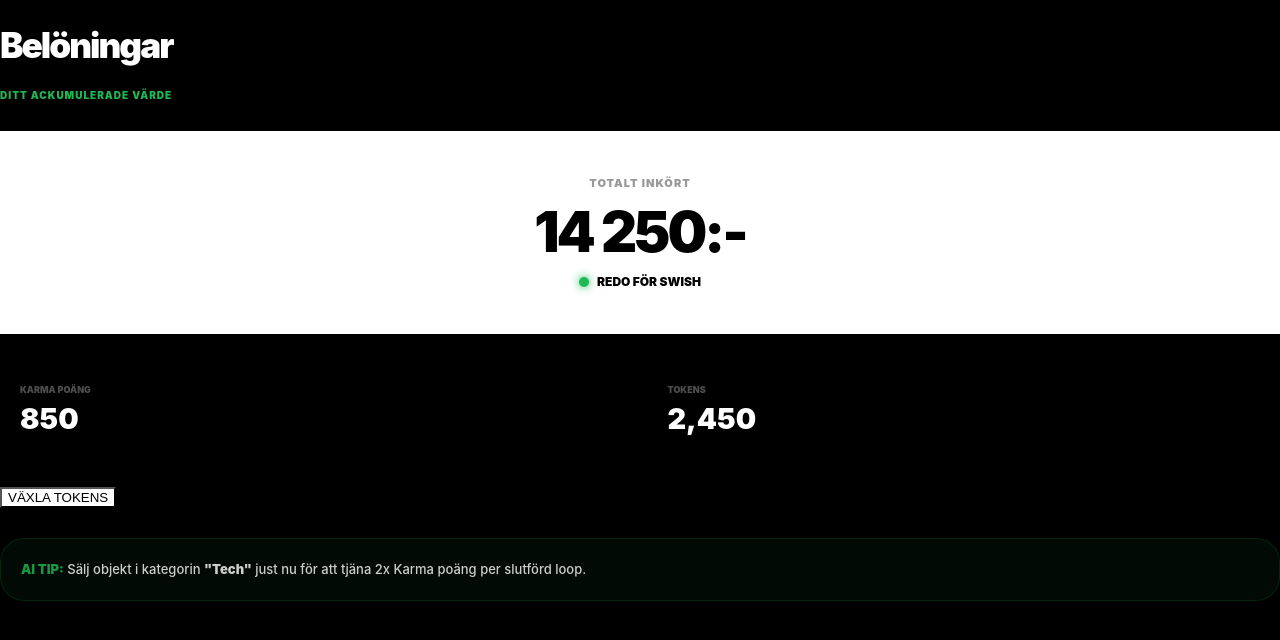
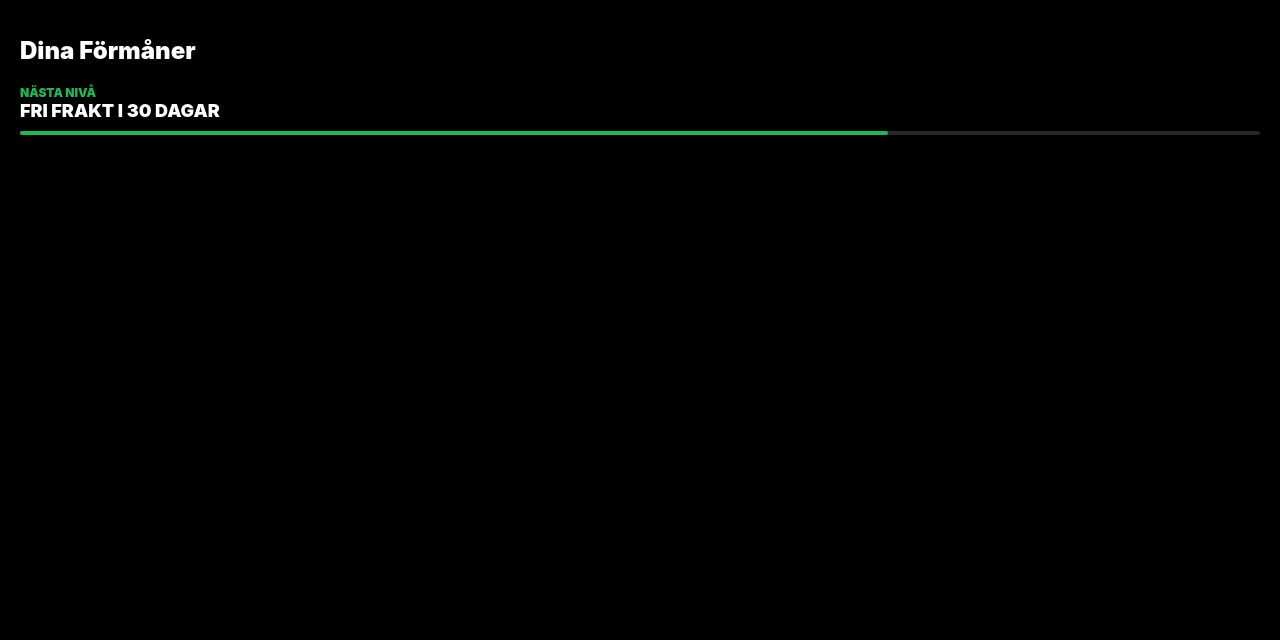
Before and after one commit to gascheckking/marketbeg-appGem, a Next.js app: page /rewards in a window 1280 px wide. Shown: the top 640 px of the page. Built offline with nearby package versions, Linux system fonts and the light colour scheme.

Commit message:
Update page.tsx

```diff
--- a/app/rewards/page.tsx
+++ b/app/rewards/page.tsx
@@ -4,44 +4,14 @@ import React from 'react';
 
 export default function RewardsPage() {
   return (
-    <div className="page-wrapper">
-      <header style={{ marginBottom: '30px' }}>
-        <h1 style={{ fontSize: '2.2rem', fontWeight: 900, letterSpacing: '-2px' }}>Belöningar</h1>
-        <p style={{ fontSize: '10px', fontWeight: 900, color: 'var(--karma-green)', letterSpacing: '1px' }}>DITT ACKUMULERADE VÄRDE</p>
-      </header>
-
-      {/* WALLET CARD */}
-      <div className="card" style={{
-        padding: '45px 20px', marginBottom: '25px', textAlign: 'center',
-        background: '#fff', border: 'none'
-      }}>
-        <div style={{ fontSize: '11px', fontWeight: 900, color: '#000', opacity: 0.4, letterSpacing: '1px' }}>TOTALT INKÖRT</div>
-        <div style={{ fontSize: '3.5rem', fontWeight: 900, margin: '8px 0', color: '#000', letterSpacing: '-3px' }}>14 250:-</div>
-        <div style={{ display: 'flex', alignItems: 'center', justifyContent: 'center', gap: '8px' }}>
-          <div style={{ width: '10px', height: '10px', borderRadius: '50%', background: 'var(--karma-green)', boxShadow: '0 0 10px var(--karma-green)' }}></div>
-          <span style={{ fontSize: '12px', fontWeight: 900, color: '#000' }}>REDO FÖR SWISH</span>
+    <div style={{ padding: '20px' }}>
+      <h1 style={{ fontSize: '24px', fontWeight: 900 }}>Dina Förmåner</h1>
+      <div style={{ marginTop: '20px' }} className="karma-card">
+        <div style={{ fontSize: '12px', color: 'var(--karma-green)', fontWeight: 900 }}>NÄSTA NIVÅ</div>
+        <div style={{ fontSize: '18px', fontWeight: 900 }}>FRI FRAKT I 30 DAGAR</div>
+        <div style={{ width: '100%', height: '4px', background: '#282828', marginTop: '10px', borderRadius: '2px' }}>
+          <div style={{ width: '70%', height: '100%', background: 'var(--karma-green)', borderRadius: '2px' }} />
         </div>
-      </div>
-
-      <div style={{ display: 'grid', gridTemplateColumns: '1fr 1fr', gap: '15px', marginBottom: '25px' }}>
-        <div className="card" style={{ padding: '25px 20px' }}>
-          <div style={{ fontSize: '9px', fontWeight: 900, opacity: 0.3, marginBottom: '6px' }}>KARMA POÄNG</div>
-          <div style={{ fontSize: '1.8rem', fontWeight: 900 }}>850</div>
-        </div>
-        <div className="card" style={{ padding: '25px 20px' }}>
-          <div style={{ fontSize: '9px', fontWeight: 900, opacity: 0.3, marginBottom: '6px' }}>TOKENS</div>
-          <div style={{ fontSize: '1.8rem', fontWeight: 900 }}>2,450</div>
-        </div>
-      </div>
-
-      <button className="primary-btn" style={{ background: '#fff', color: '#000' }}>
-        VÄXLA TOKENS
-      </button>
-
-      <div style={{ marginTop: '30px', padding: '20px', borderRadius: '24px', background: 'rgba(29,185,84,0.05)', border: '1px solid rgba(29,185,84,0.15)' }}>
-        <p style={{ fontSize: '13px', lineHeight: '1.6', margin: 0, opacity: 0.8, fontWeight: 500 }}>
-          <span style={{ color: 'var(--karma-green)', fontWeight: 900 }}>AI TIP:</span> Sälj objekt i kategorin <span style={{fontWeight: 900}}>"Tech"</span> just nu för att tjäna 2x Karma poäng per slutförd loop.
-        </p>
       </div>
     </div>
   );
```
